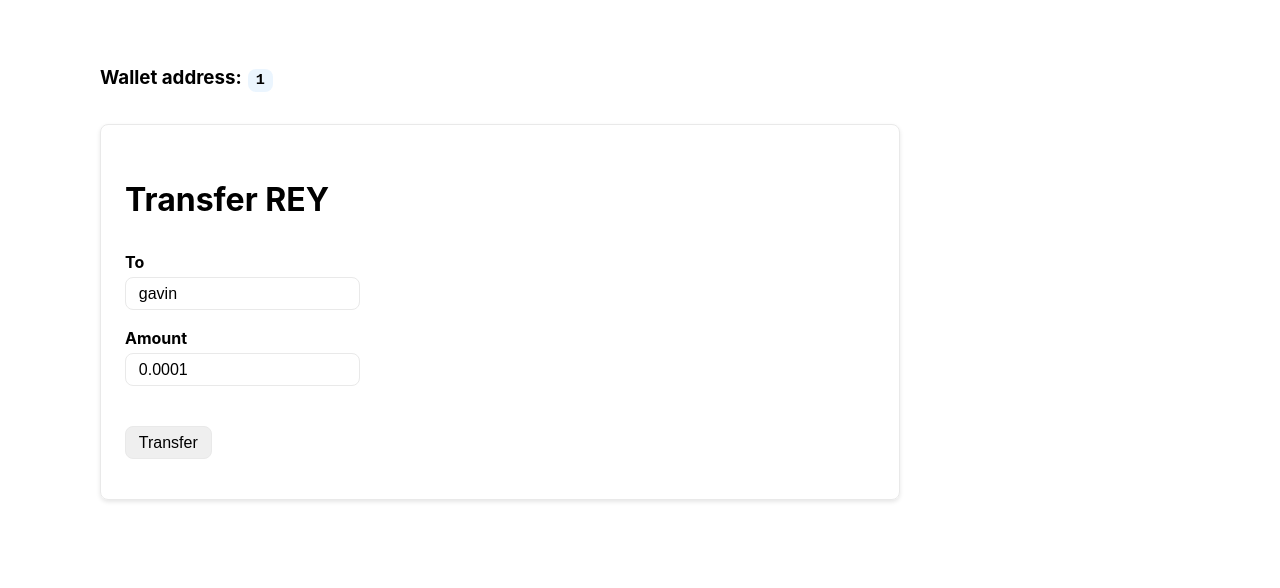
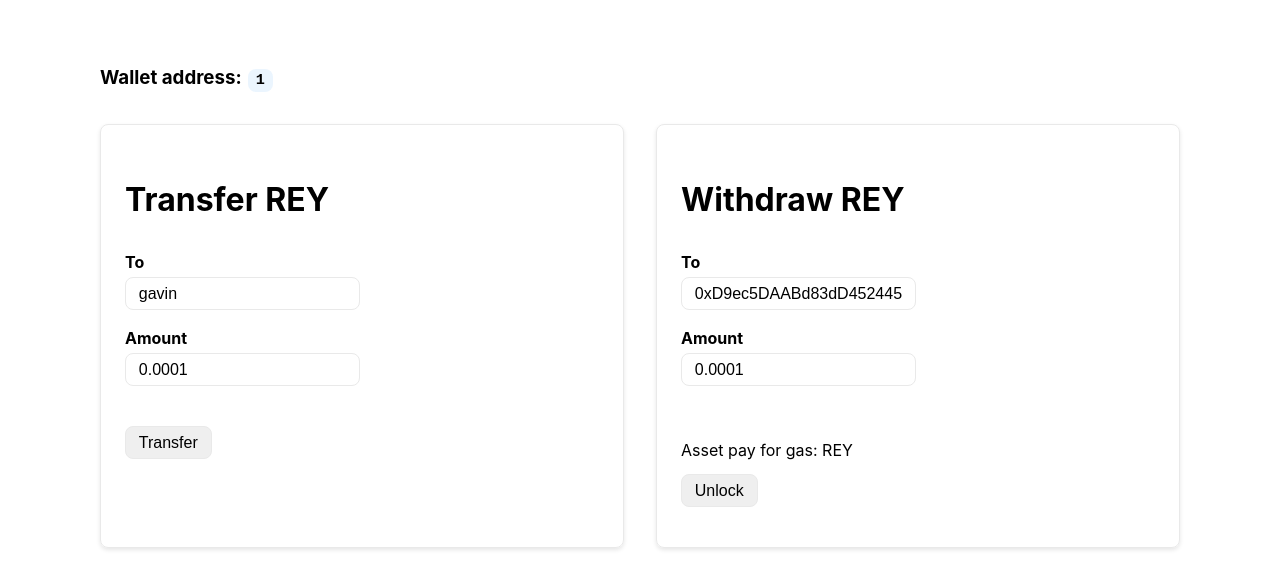
Before and after one commit to Zecrey-Labs/zecrey-dapp-integration, a Next.js app: page /l2/1 in a window 1280 px wide. Shown: the top 588 px of the page. Built offline with nearby package versions, Linux system fonts and the light colour scheme.

Commit message:
l2-withdraw

```diff
--- a/components/ConnectedL2.tsx
+++ b/components/ConnectedL2.tsx
@@ -10,6 +10,7 @@ const ConnectedL2 = (props: { accountName: string }) => {
         </h3>
         <div className="columns">
           <Transfer accountName={props.accountName} />
+          <Withdraw accountName={props.accountName} />
         </div>
       </main>
     </div>
@@ -81,3 +82,135 @@ const Transfer = (props: { accountName: string }) => {
     </form>
   );
 };
+
+const Unlock = (props: { accountName: string }) => {
+  const [to, setTo] = useState("gavin");
+  const [value, setValue] = useState("0.0001");
+  const [loading, setLoading] = useState(false);
+  const disabled = useMemo(() => {
+    return !to || !value || loading;
+  }, [to, value, loading]);
+
+  const submit = async (e: FormEvent) => {
+    e.preventDefault();
+    const zecrey = (window as any).zecrey;
+    if (zecrey) {
+      try {
+        setLoading(true);
+        let val = await zecrey.request({
+          method: "zecrey_L2_sendTransaction",
+          params: {
+            action: 3, // unlock
+            from: props.accountName, // zecrey account name
+            gasFeeAssetId: 1,
+            args: {
+              assetId: 0,
+              chainId: 0,
+              amount: 0.0001,
+            },
+          },
+        });
+        console.log(val);
+      } catch (err) {
+        console.log(err);
+      } finally {
+        setLoading(false);
+      }
+    } else {
+      window.open(
+        "https://chrome.google.com/webstore/detail/zecrey/ojbpcbinjmochkhelkflddfnmcceomdi"
+      );
+    }
+  };
+
+  return (
+    <form onSubmit={submit}>
+      <h2 className={styles.title}>Transfer REY</h2>
+      <label>To</label>
+      <div>
+        <input type="text" value={to} onChange={(e) => setTo(e.target.value)} />
+      </div>
+      <label>Amount</label>
+      <input
+        type="number"
+        value={value}
+        onChange={(e) => {
+          setValue(e.target.value);
+        }}
+      />
+      <br />
+      <input
+        type="submit"
+        disabled={disabled}
+        value={loading ? "Unlock..." : "Unlock"}
+      />
+    </form>
+  );
+};
+
+const Withdraw = (props: { accountName: string }) => {
+  const [to, setTo] = useState("0xD9ec5DAABd83dD452445f4bCA909aaeA335A9F38");
+  const [value, setValue] = useState("0.0001");
+  const [loading, setLoading] = useState(false);
+  const disabled = useMemo(() => {
+    return !to || !value || loading;
+  }, [to, value, loading]);
+
+  const submit = async (e: FormEvent) => {
+    e.preventDefault();
+    const zecrey = (window as any).zecrey;
+    if (zecrey) {
+      try {
+        setLoading(true);
+        let val = await zecrey.request({
+          method: "zecrey_L2_sendTransaction",
+          params: {
+            action: 8, // withdraw
+            from: props.accountName, // zecrey account name
+            gasFeeAssetId: 0,
+            args: {
+              assetId: 0,
+              chainId: 0,
+              targetAddress: to,
+              amount: Number(value),
+            },
+          },
+        });
+        console.log(val);
+      } catch (err) {
+        console.log(err);
+      } finally {
+        setLoading(false);
+      }
+    } else {
+      window.open(
+        "https://chrome.google.com/webstore/detail/zecrey/ojbpcbinjmochkhelkflddfnmcceomdi"
+      );
+    }
+  };
+
+  return (
+    <form onSubmit={submit}>
+      <h2 className={styles.title}>Withdraw REY</h2>
+      <label>To</label>
+      <div>
+        <input type="text" value={to} onChange={(e) => setTo(e.target.value)} />
+      </div>
+      <label>Amount</label>
+      <input
+        type="number"
+        value={value}
+        onChange={(e) => {
+          setValue(e.target.value);
+        }}
+      />
+      <br />
+      <p>Asset pay for gas: REY</p>
+      <input
+        type="submit"
+        disabled={disabled}
+        value={loading ? "Unlock..." : "Unlock"}
+      />
+    </form>
+  );
+};
```
